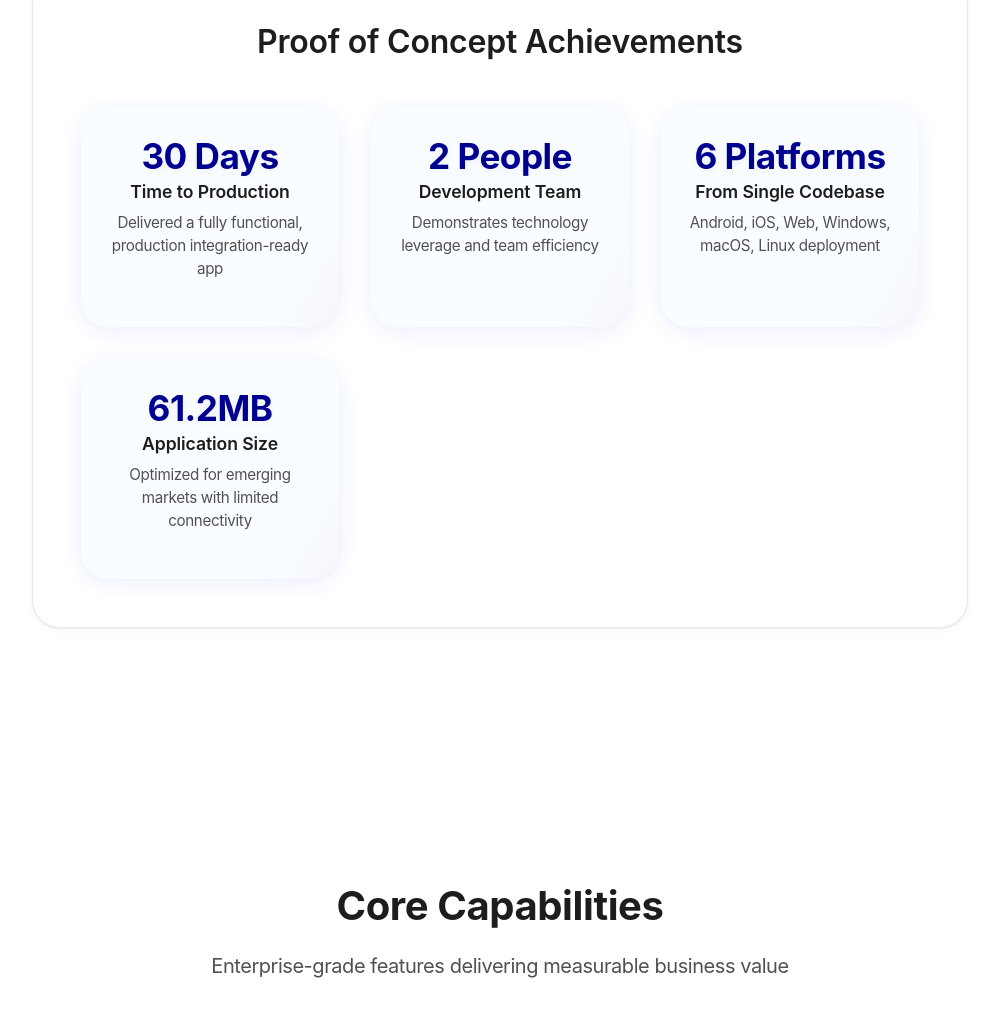
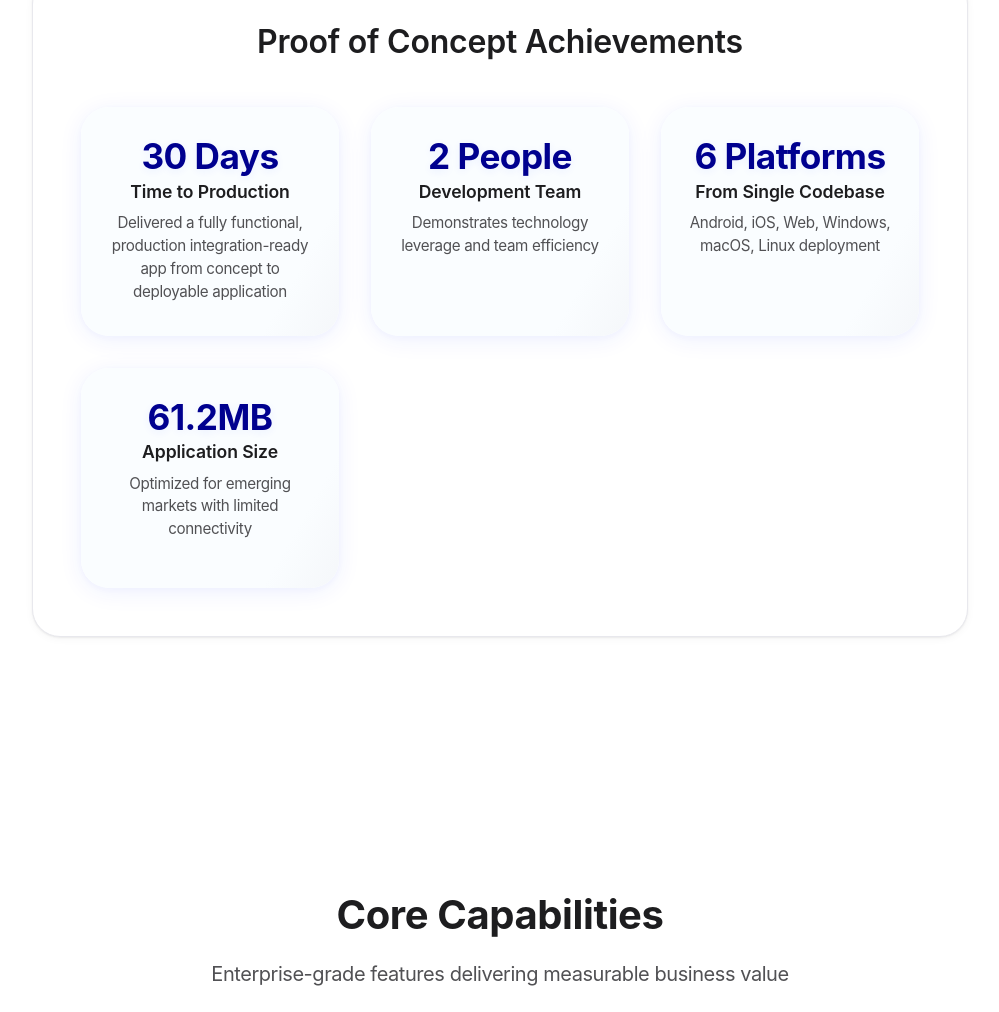
Before and after one commit to yoshiafk/presentation-axa-lens, a website: page index.html in a window 1280 px wide. Shown: the part 3545-4557 px from the top of the page, without its empty margins (140-1139 px from the left). Drawn offline with Linux system fonts and the light colour scheme.

Commit message:
Update project delivery detail in index.html
Expanded the detail description of the project delivery.

```diff
--- a/index.html
+++ b/index.html
@@ -200,7 +200,7 @@
                     <div class="roi-item">
                         <div class="roi-number">30 Days</div>
                         <div class="roi-label">Time to Production</div>
-                        <div class="roi-detail">Delivered a fully functional, production integration-ready app</div>
+                        <div class="roi-detail">Delivered a fully functional, production integration-ready app from concept to deployable application</div>
                     </div>
                     <div class="roi-item">
                         <div class="roi-number">2 People</div>
```
